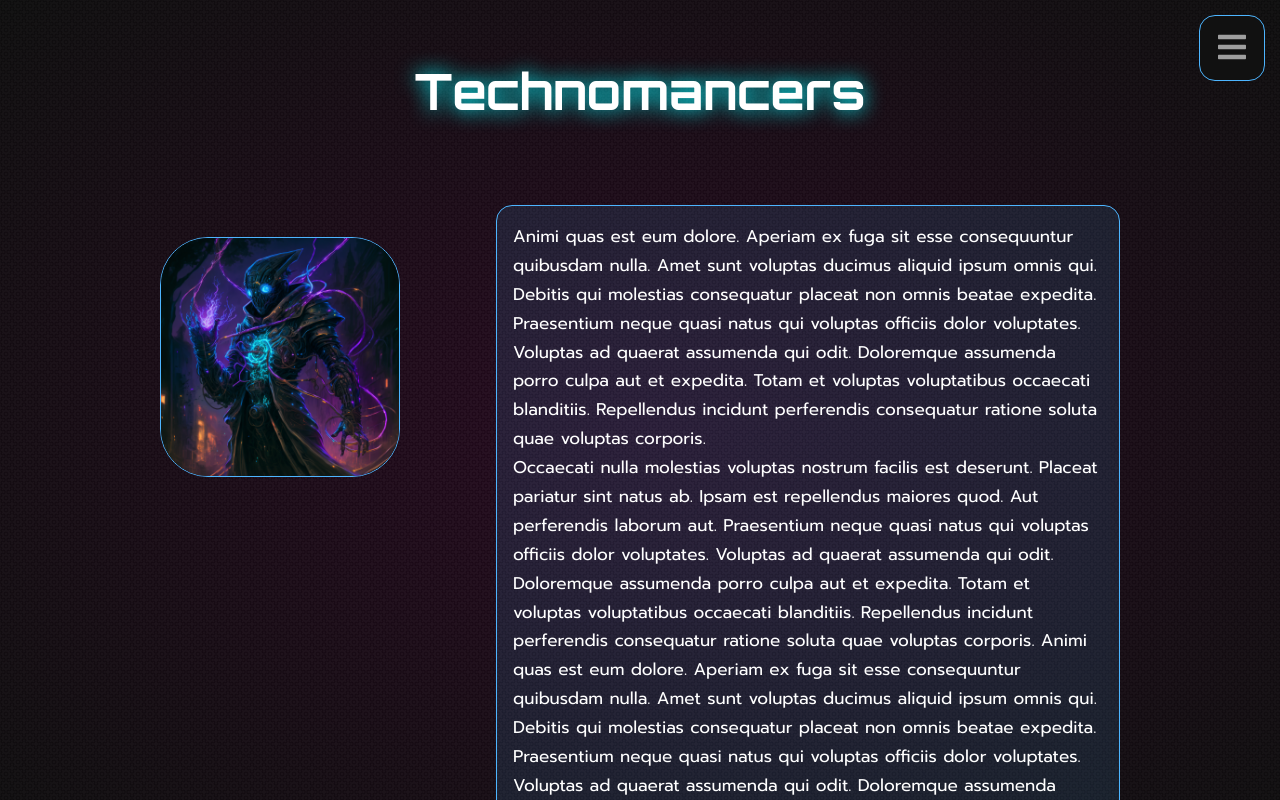
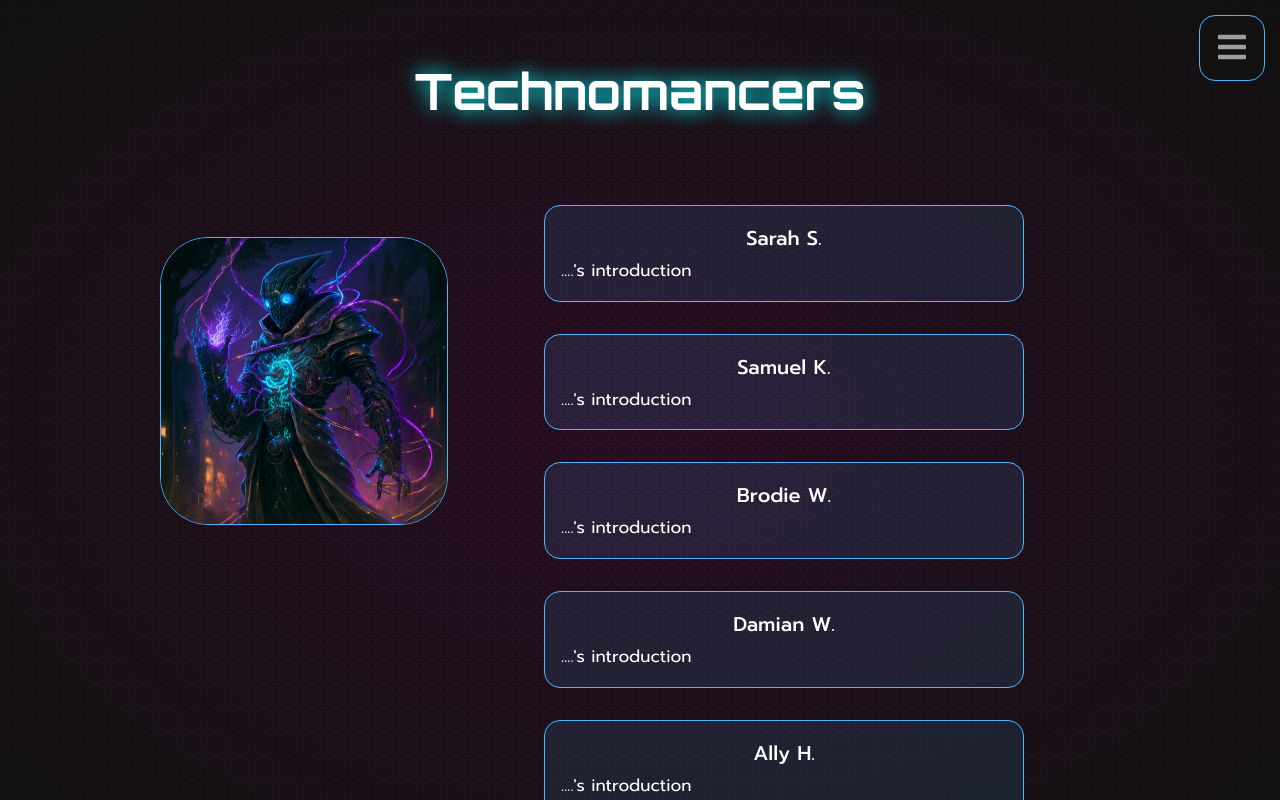
Before and after one commit to skdxxb95/technomancers, a React (Create React App) app: page /#/ in a window 1280 px wide. Shown: the top 800 px of the page. Built offline with nearby package versions, Linux system fonts and the light colour scheme.

Commit message:
Added seperate text boxes on home page for introductions

```diff
--- a/src/components/Home/Home.jsx
+++ b/src/components/Home/Home.jsx
@@ -17,33 +17,61 @@ const Home = () => {
           <img src={BEST}></img>
         </div>
         <div className='introduction-content'>
-          {/*------ THIS IS WHERE YOU ENTER CONTENT ------*/}
-          {/*------ THIS IS WHERE YOU ENTER CONTENT ------*/}
-          {/*------ THIS IS WHERE YOU ENTER CONTENT ------*/}
-          <p>
-          Animi quas est eum dolore. Aperiam ex fuga sit esse consequuntur quibusdam nulla. Amet sunt voluptas ducimus aliquid ipsum omnis qui. Debitis qui molestias consequatur placeat non omnis beatae expedita.
-          <br></br>
-          Praesentium neque quasi natus qui voluptas officiis dolor voluptates. Voluptas ad quaerat assumenda qui odit. Doloremque assumenda porro culpa aut et expedita. Totam et voluptas voluptatibus occaecati blanditiis. Repellendus incidunt perferendis consequatur ratione soluta quae voluptas corporis.
-          <br></br>
-          Occaecati nulla molestias voluptas nostrum facilis est deserunt. Placeat pariatur sint natus ab. Ipsam est repellendus maiores quod. Aut perferendis laborum aut.
-          Praesentium neque quasi natus qui voluptas officiis dolor voluptates. Voluptas ad quaerat assumenda qui odit. Doloremque assumenda porro culpa aut et expedita. Totam et voluptas voluptatibus occaecati blanditiis. Repellendus incidunt perferendis consequatur ratione soluta quae voluptas corporis.
-          Animi quas est eum dolore. Aperiam ex fuga sit esse consequuntur quibusdam nulla. Amet sunt voluptas ducimus aliquid ipsum omnis qui. Debitis qui molestias consequatur placeat non omnis beatae expedita.
-          <br></br>
-          Praesentium neque quasi natus qui voluptas officiis dolor voluptates. Voluptas ad quaerat assumenda qui odit. Doloremque assumenda porro culpa aut et expedita. Totam et voluptas voluptatibus occaecati blanditiis. Repellendus incidunt perferendis consequatur ratione soluta quae voluptas corporis.
-          <br></br>
-          Occaecati nulla molestias voluptas nostrum facilis est deserunt. Placeat pariatur sint natus ab. Ipsam est repellendus maiores quod. Aut perferendis laborum aut.
-          Praesentium neque quasi natus qui voluptas officiis dolor voluptates. Voluptas ad quaerat assumenda qui odit. Doloremque assumenda porro culpa aut et expedita. Totam et voluptas voluptatibus occaecati blanditiis. Repellendus incidunt perferendis consequatur ratione soluta quae voluptas corporis.
-          </p>
-          {/*------ THIS IS WHERE YOU STOP ------*/}
-          {/*------ THIS IS WHERE YOU STOP ------*/}
-          {/*------ THIS IS WHERE YOU STOP ------*/}
+            <div>
+              {/*----- SARAH'S INTRODUCTION CONTENT ----*/}
+              <h3>Sarah S.</h3>
+              <p>
+                ....'s introduction
+              </p>
+              {/*------ THIS IS WHERE YOU STOP ------*/}
+            </div>
+            <div>
+              {/*----- SAMUEL K'S INTRODUCTION CONTENT ----*/}
+              <h3>Samuel K.</h3>
+              <p>
+                ....'s introduction
+              </p>
+              {/*------ THIS IS WHERE YOU STOP ------*/}
+            </div>
+            <div>
+              {/*----- BRODIE'S INTRODUCTION CONTENT ----*/}
+              <h3>Brodie W.</h3>
+              <p>
+                ....'s introduction
+              </p>
+              {/*------ THIS IS WHERE YOU STOP ------*/}
+            </div>
+            <div>
+              {/*----- DAMIAN'S INTRODUCTION CONTENT ----*/}
+              <h3>Damian W.</h3>
+              <p>
+                ....'s introduction
+              </p>
+              {/*------ THIS IS WHERE YOU STOP ------*/}
+            </div>
+            <div>
+              {/*----- ALLY'S INTRODUCTION CONTENT ----*/}
+              <h3>Ally H.</h3>
+              <p>
+                ....'s introduction
+              </p>
+              {/*------ THIS IS WHERE YOU STOP ------*/}
+            </div>
+            <div>
+              {/*----- SAMUEL B'S INTRODUCTION CONTENT ----*/}
+              <h3>Samuel B.</h3>
+              <p>
+                ....'s introduction
+              </p>
+              {/*------ THIS IS WHERE YOU STOP ------*/}
+            </div>
         </div>
       </div>
       <div className='github-links'>
           <div>
             <a href='https://stinclair.github.io/assessment_1/' target="_blank">
               <article>
-                <VscGithub size='35' className='personalprofile__details-icon' />
+                <VscGithub size='35' />
                 <h3>Sarah S.</h3>
               </article>
             </a>
@@ -51,7 +79,7 @@ const Home = () => {
           <div>
             <a href='https://skelly12316.github.io/MyProfile/' target="_blank">
               <article>
-                <VscGithubInverted size='35' className='personalprofile__details-icon' />
+                <VscGithubInverted size='35' />
                 <h3>Samuel K.</h3>
               </article>
             </a>
@@ -59,7 +87,7 @@ const Home = () => {
           <div>
             <a href='https://crimson-ghost.github.io/Assignment/' target="_blank">
               <article>
-                <SlSocialGithub size='35' className='personalprofile__details-icon' />
+                <SlSocialGithub size='35' />
                 <h3>Brodie W.</h3>
               </article>
             </a>
@@ -67,7 +95,7 @@ const Home = () => {
           <div>
             <a href='https://barrinvorg.github.io/COSC2196---Assignment-1/' target="_blank">
               <article>
-                <VscGithubAlt size='35' className='personalprofile__details-icon' />
+                <VscGithubAlt size='35' />
                 <h3>Damian W.</h3>
               </article>
             </a>
@@ -75,7 +103,7 @@ const Home = () => {
           <div>
             <a href='https://allyharper.github.io/Assignment-1/' target="_blank">
               <article>
-                <FaGithubAlt size='35' className='personalprofile__details-icon' />
+                <FaGithubAlt size='35' />
                 <h3>Ally H.</h3>
               </article>
             </a>
@@ -83,7 +111,7 @@ const Home = () => {
           <div>
             <a href='https://skdxxb95.github.io/skdxxb95/' target="_blank">
               <article>
-                <FaGithubSquare size='35' className='personalprofile__details-icon' />
+                <FaGithubSquare size='35' />
                 <h3>Samuel B.</h3>
               </article>
             </a>
--- a/src/components/Home/home.css
+++ b/src/components/Home/home.css
@@ -62,12 +62,12 @@ img {
     width: var(--container-width-lg);
     margin: 4.5rem auto;
     display: grid;
-    grid-template-columns: 25% 65%;
+    grid-template-columns: 30% 50%;
     gap: 10%;
     min-height: calc(100vh - 150px - 50px);
 }
 
-.introduction-content p {
+.introduction-content > div {
     color: var(--color-white);
     background: var(--color-primary-variant);
     padding: 1rem;
@@ -75,6 +75,11 @@ img {
     border-radius: 1rem;
     border-color: var(--color-primary);
     font-size: 17px;
+    margin-bottom: 2rem;
+}
+
+.introduction-content > div h3, h4 {
+  text-align: center;
 }
 
 .github-links {
@@ -85,6 +90,7 @@ img {
     margin-bottom: 5rem;
   }
 
+  /*-----Defines the look, spacing and display of the GitHub Buttons as a whole, the behaviour is addressed below this block-----*/
   .github-links > div {
     display: inline-flex;
     justify-content: center;
@@ -98,11 +104,13 @@ img {
     transition: var(--transition);
   }
 
+  /*------Make the GitHub buttons BORDER change colour when the cursor hovers over-----*/
   .github-links > div:hover {
     border: 1px solid var(--color-white);
     border-radius: 1rem;
   }
 
+  /*----Setting the Styles for the look of the GitHub buttons----*/
   .github-links > div a {
     text-align: center;
     text-decoration: none;
@@ -113,6 +121,7 @@ img {
     transition: var(--transition);
   }
 
+  /*------Make the GitHub buttons TEXT change colour when the cursor hovers over-----*/
   .github-links > div a:hover {
     color: var(--color-white);
   }
```
Also changed, not shown: 1 other file (tests, documents, lock files or other folders).
